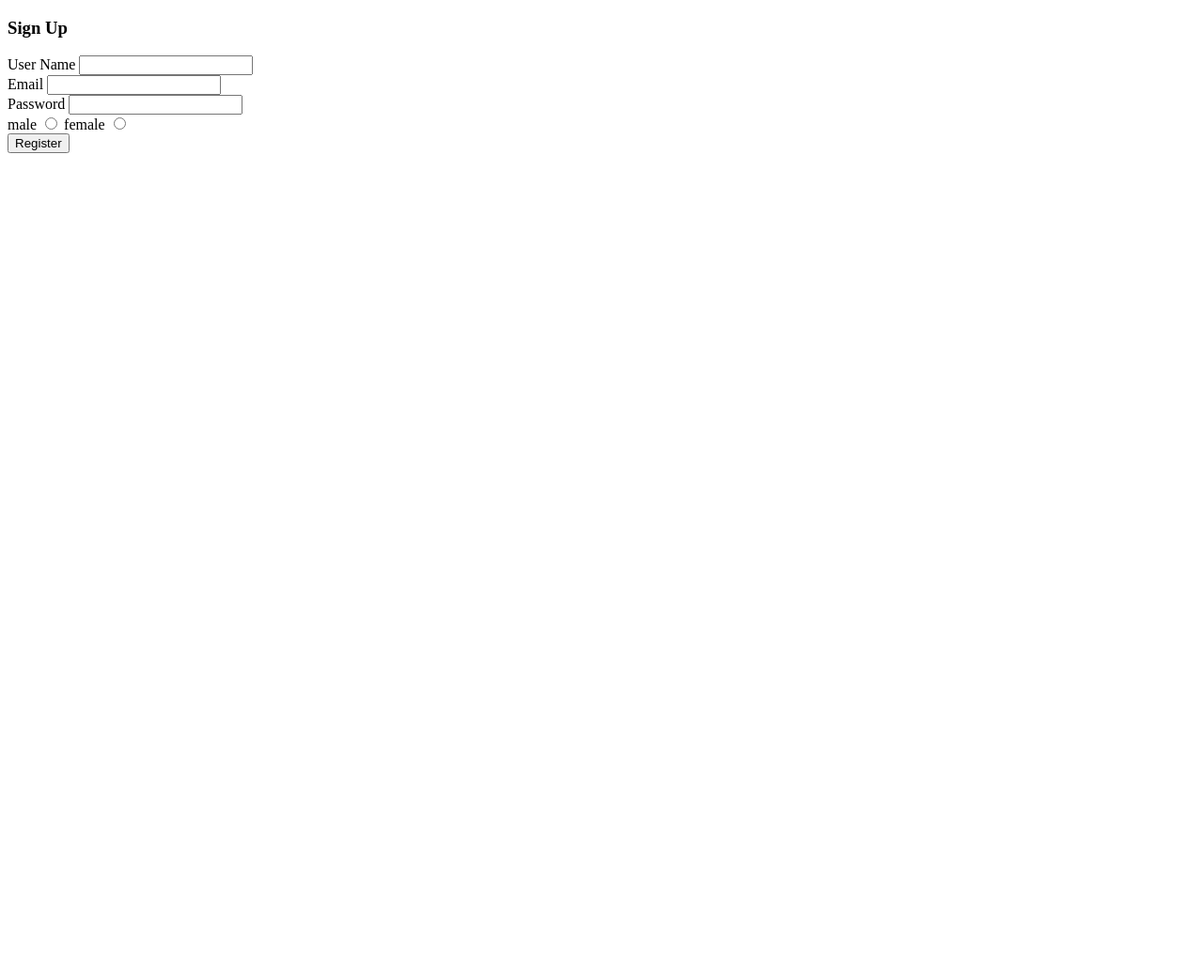
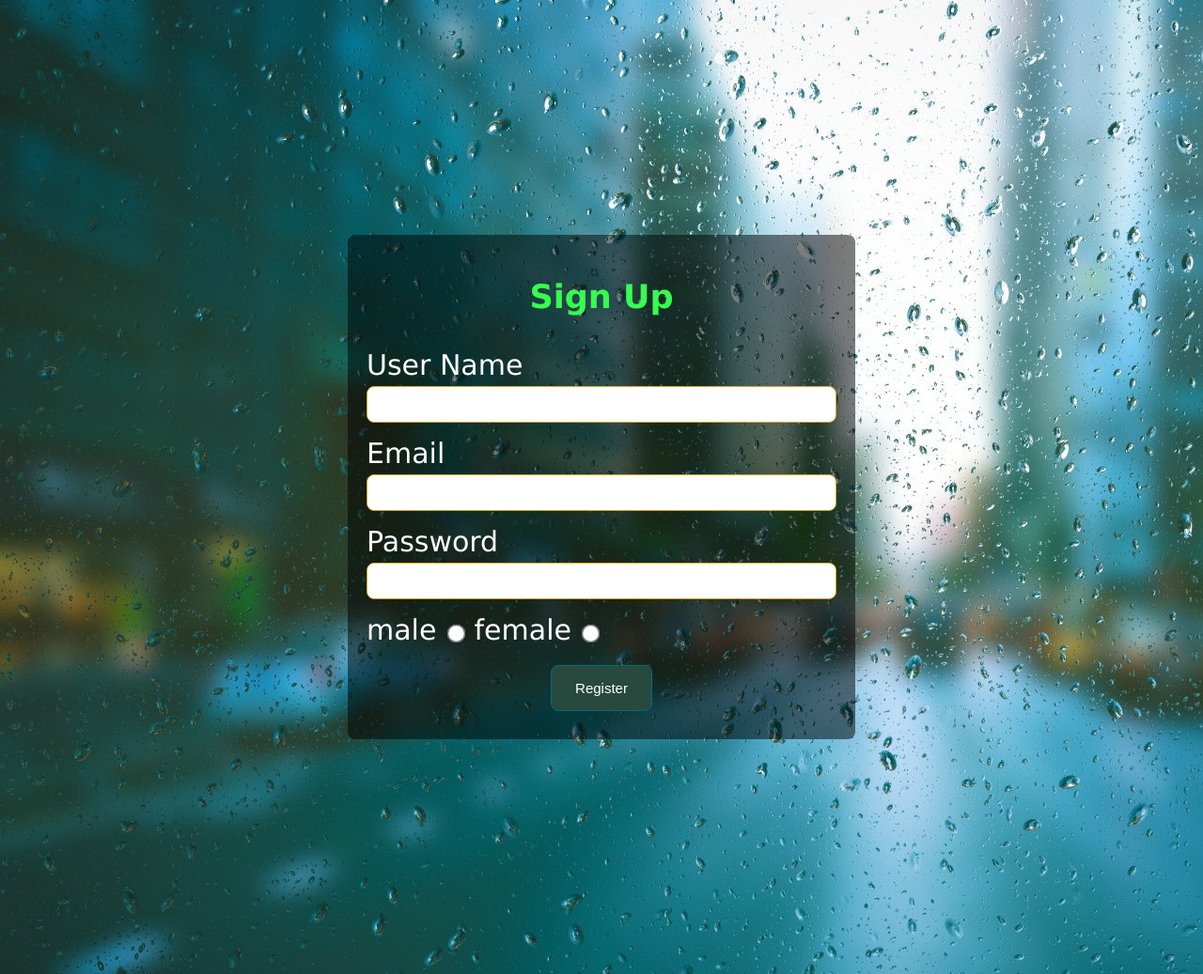
Before and after one commit to mdriz22/Sample-Sign-up-page, a plain HTML site: page index.html in a window 1280 px wide. Shown: the whole page at 94% size. Before the commit the page ends 800 px from the top, so only its background shows below. Drawn offline with Linux system fonts and the light colour scheme; files that its build step writes are made by us from their sources; the site is published under a folder, as on GitHub Pages, so addresses that start at the root find nothing.

Commit message:
Update index.html

```diff
--- a/index.html
+++ b/index.html
@@ -1,7 +1,7 @@
 <!DOCTYPE html>
 <html lang="en">
 <head>
-    <link rel="stylesheet" href="/CSS/style4.css">
+    <link rel="stylesheet" href="style4.css">
     <meta charset="UTF-8">
     <meta http-equiv="X-UA-Compatible" content="IE=edge">
     <meta name="viewport" content="width=device-width, initial-scale=1.0">
```
